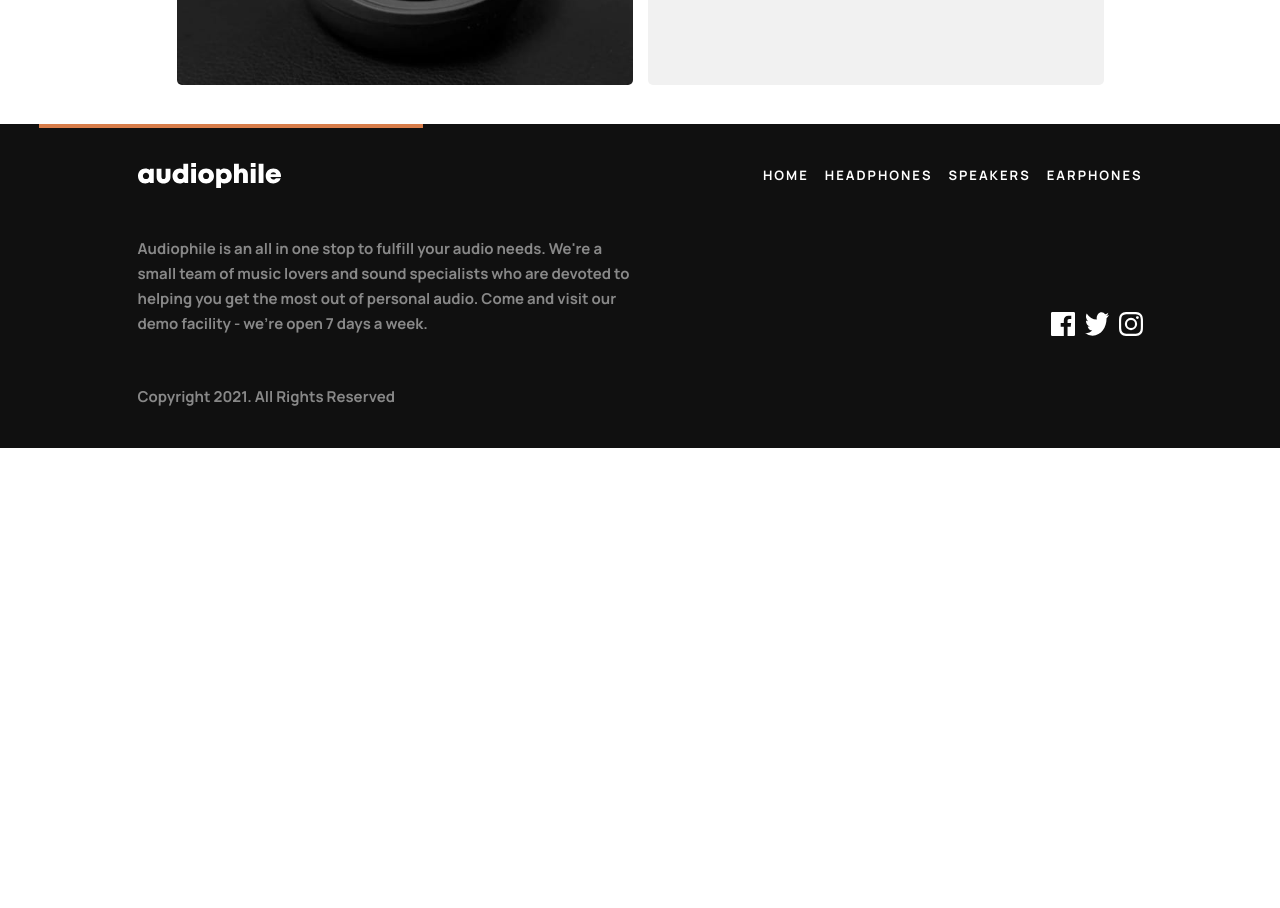
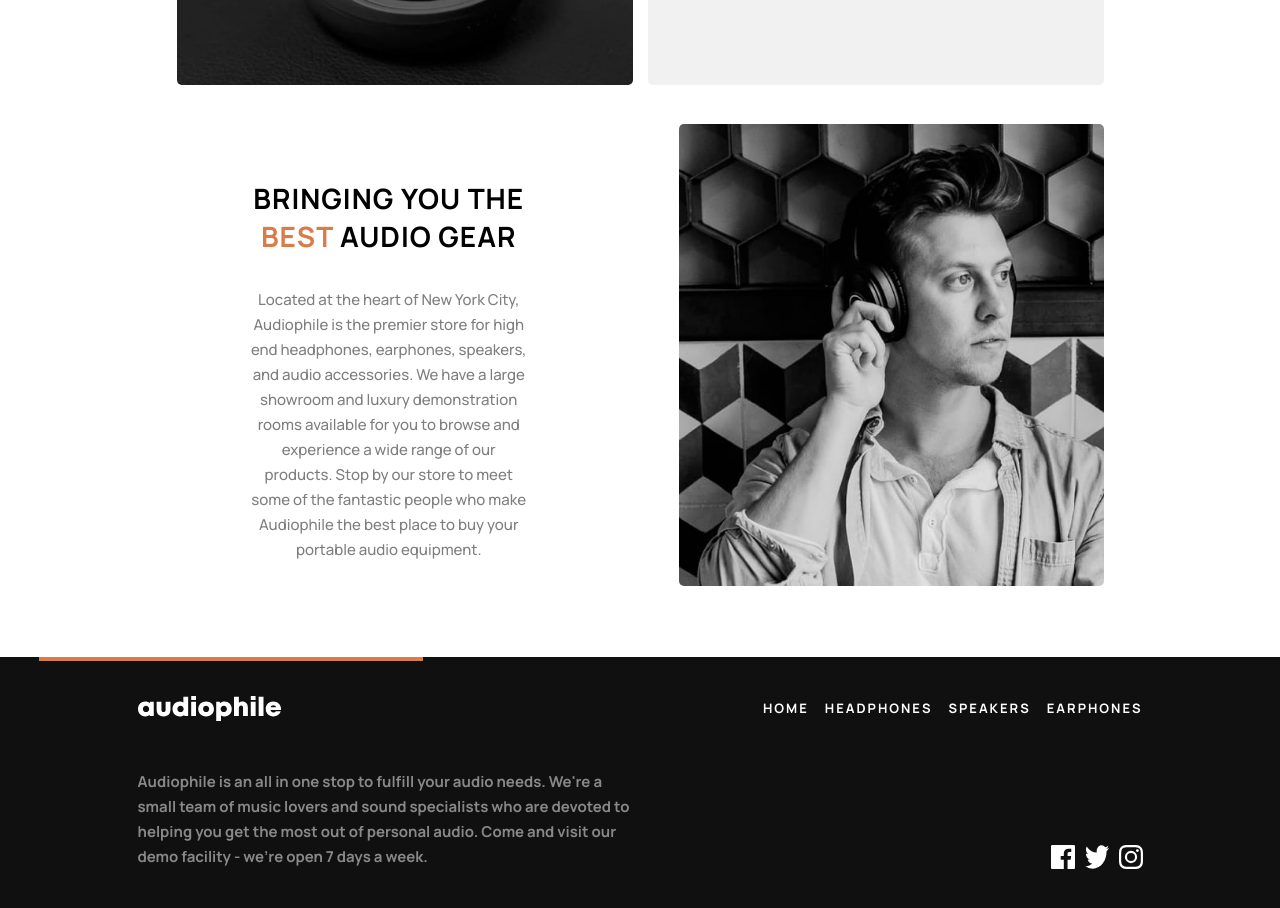
Before and after one commit to niabezara/autophile-ecommerce, a React (Vite) app: page / in a window 1280 px wide. Shown: the part 2080-2988 px from the top of the page. Before the commit the page ends 2528 px from the top, so only its background shows below. Built offline with nearby package versions, Linux system fonts and the light colour scheme.

Commit message:
dashboard done

```diff
--- /dev/null
+++ b/src/components/Info.tsx
@@ -0,0 +1,94 @@
+import styled from "styled-components";
+
+export default function Info() {
+  return (
+    <Container>
+      <Image
+        src={
+          window.innerWidth >= 900
+            ? "/assets/shared/desktop/image-best-gear.jpg"
+            : window.innerWidth >= 500
+            ? "/assets/shared/tablet/image-best-gear.jpg"
+            : "/assets/shared/mobile/image-best-gear.jpg"
+        }
+        alt=""
+      />
+
+      <Card>
+        <h1>
+          Bringing you the <span>best</span> audio gear
+        </h1>
+        <p>
+          Located at the heart of New York City, Audiophile is the premier store
+          for high end headphones, earphones, speakers, and audio accessories.
+          We have a large showroom and luxury demonstration rooms available for
+          you to browse and experience a wide range of our products. Stop by our
+          store to meet some of the fantastic people who make Audiophile the
+          best place to buy your portable audio equipment.
+        </p>
+      </Card>
+    </Container>
+  );
+}
+
+const Container = styled.div`
+  background-color: white;
+  width: 100%;
+  max-width: 100.5rem;
+  padding: 0 2.4rem 8.4rem;
+  @media screen and (min-width: 500px) {
+    padding: 0 3.9rem 3.9rem;
+  }
+  @media screen and (min-width: 900px) {
+    display: grid;
+    grid-template-columns: 1fr 1fr;
+    grid-auto-flow: column;
+    place-items: center;
+    column-gap: 7.8125rem;
+    margin: 0 auto;
+    padding: 0 3.9rem;
+    margin-bottom: 3.9rem;
+  }
+`;
+
+const Image = styled.img`
+  width: 100%;
+  border-radius: 0.5rem;
+  margin-bottom: 3.2rem;
+`;
+const Card = styled.div`
+  width: 100%;
+  max-width: 35.8125rem;
+  margin: 0 auto;
+  text-align: center;
+
+  h1 {
+    color: #000;
+    text-align: center;
+    font-size: 28px;
+    font-weight: 700;
+    letter-spacing: 1px;
+    text-transform: uppercase;
+    margin-bottom: 3.2rem;
+    span {
+      color: #d87d4a;
+      font-size: 28px;
+      font-weight: 700;
+      letter-spacing: 1px;
+      text-transform: uppercase;
+    }
+  }
+  p {
+    color: #000;
+    text-align: center;
+    font-size: 15px;
+    font-weight: 500;
+    line-height: 25px;
+    opacity: 0.5;
+  }
+  @media screen and (min-width: 900px) {
+    max-width: 27.8125rem;
+    grid-column: 1/2;
+    text-align: left;
+  }
+`;
--- a/src/routes/Dashboard.tsx
+++ b/src/routes/Dashboard.tsx
@@ -1,6 +1,7 @@
 import styled from "styled-components";
 import Categories from "../components/Categories";
 import SecondCategory from "../components/SecondCategory";
+import Info from "../components/Info";
 
 export default function Dashboard() {
   return (
@@ -18,6 +19,7 @@ export default function Dashboard() {
       </Conatiner>
       <Categories />
       <SecondCategory />
+      <Info />
     </main>
   );
 }
```
